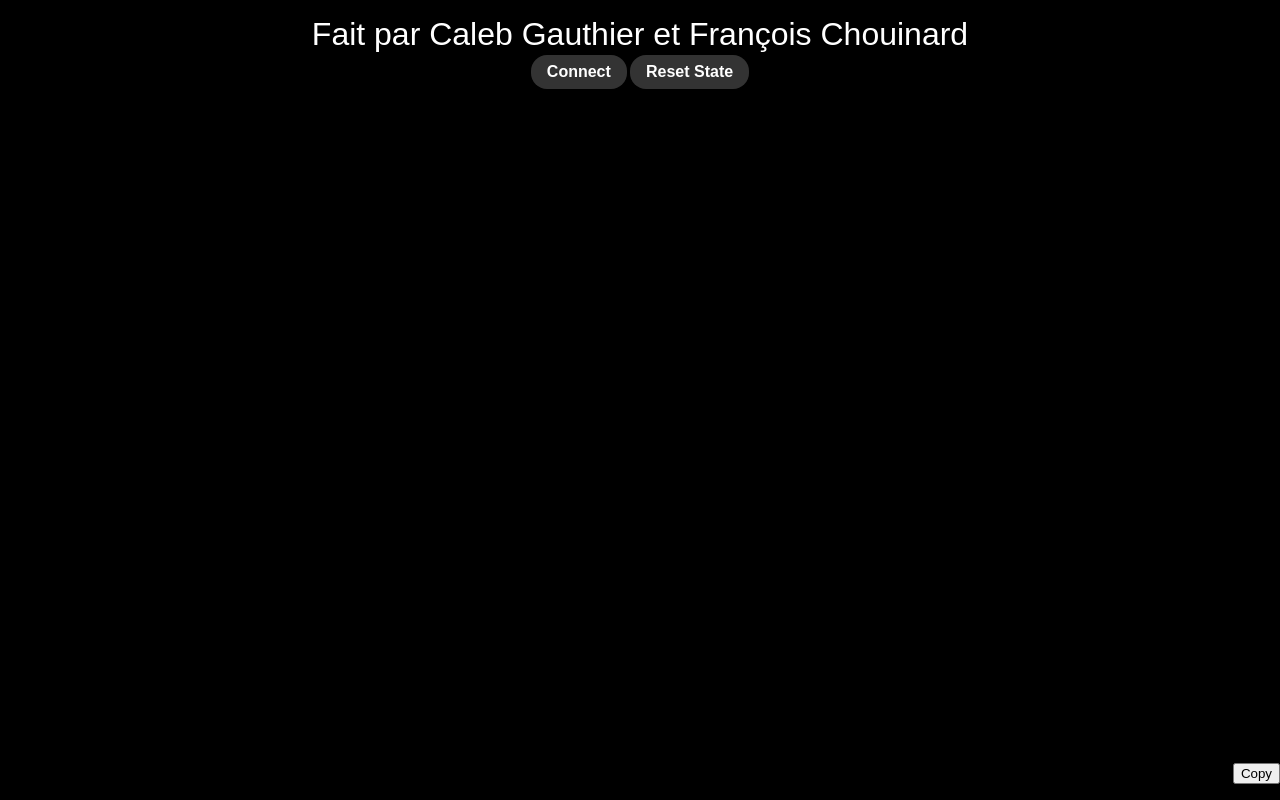
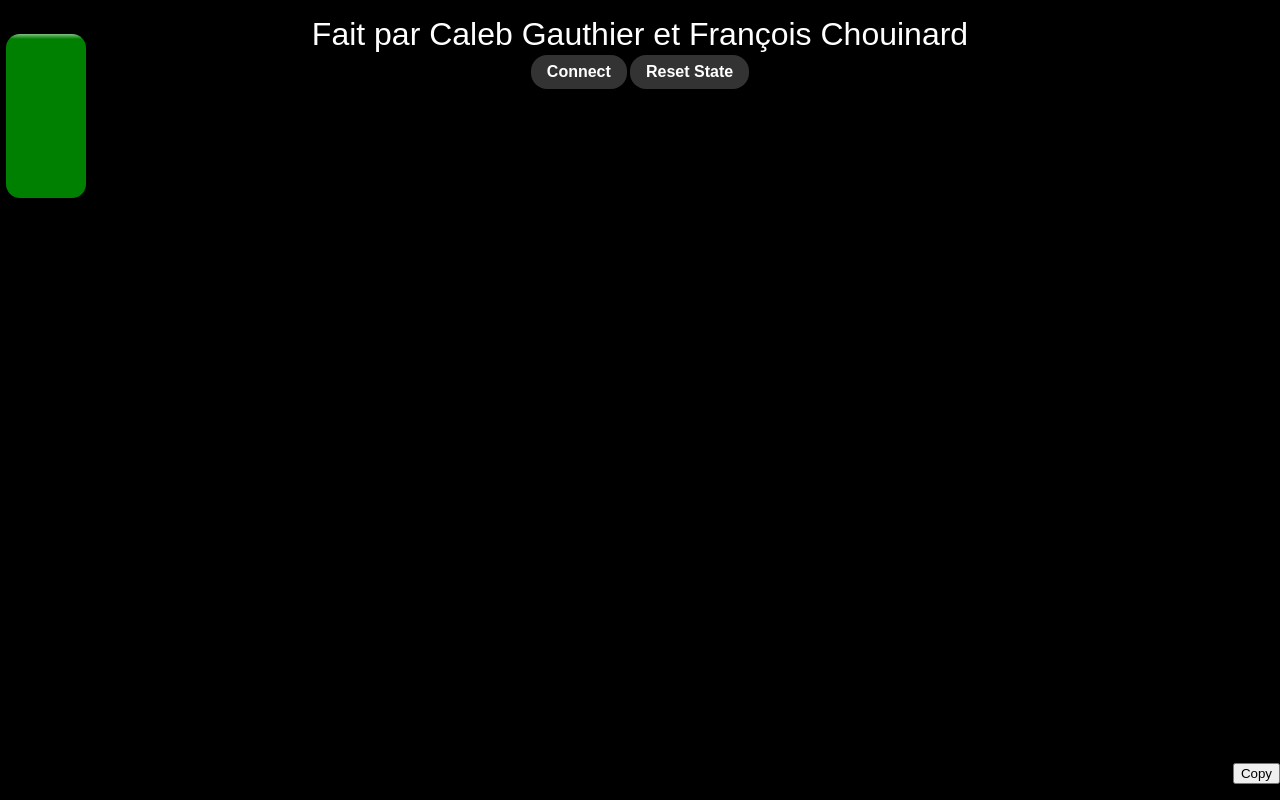
Before and after one commit to Mpouel/GAN, a plain HTML site: page index.html in a window 1280 px wide. Drawn offline with nearby package versions, Linux system fonts and the light colour scheme.

Commit message:
h h,mhkmkhyl

```diff
--- a/index.html
+++ b/index.html
@@ -3,8 +3,9 @@
 <head>
     <meta charset="UTF-8">
     <meta name="viewport" content="width=device-width, initial-scale=1.0">
-    <title>GAN Cube viewer</title>
+    <title>Cubic rub</title>
     <link rel="stylesheet" href="style.css">
+    <link href='https://unpkg.com/boxicons@2.1.2/css/boxicons.min.css' rel='stylesheet'>
 </head>
 <body>
     <iframe src="gan/" frameborder="0" class="cube-view" id="cube-view" allow="bluetooth"></iframe>
@@ -15,6 +16,15 @@
     </p>
     <div id="ctr-n"></div>
     <div id="ctr-m"></div>
+    <div class='cssBatterie' data-charge='100%'>
+        <div class='top'>
+        </div>
+        <div class='middle'>
+        </div>
+        <div class='charging'>
+          <i class='bx bxs-bolt'></i>
+        </div>
+      </div>
     <script src="script.js"></script>
 </body>
 </html>
--- a/script.js
+++ b/script.js
@@ -23,9 +23,6 @@ document.getElementById('cube-view').onload = function () {
         iframeWindow.console.log = function (...args) {
             // Push the logs to the array
             logs.push(args);
-
-            // Call the original console.log to still output logs to the console
-            originalLog.apply(iframeWindow.console, args);
         };
 
         // Function to get the captured logs
@@ -134,3 +131,7 @@ function clr_d2() {
     clrn.style.background = "pink" // Down
     clrm.style.background = "green" // Modifier (2)
 }
+
+
+
+// ba
--- a/style.css
+++ b/style.css
@@ -28,3 +28,74 @@ html body {
 #titanic {
     float: none;
 }
+
+.cssBatterie {
+    width: 92px;
+    height: calc(28px + 160px);
+    --height: calc(100% - 24px);
+    --width: calc(100% - 12px);
+    --background: white;
+    --visbility: hidden;
+    --backgroundEnd: green;
+    --oldmiddle: 0%;
+    --middle: 0%;
+    --border: black;
+    padding-top: 1rem;
+    overflow: hidden;
+  }
+  .cssBatterie:after {
+    position: relative;
+    content: "100%";
+    top: calc(0px - (var(--height)) * 2 + 30px - 0.5rem);
+    content: attr(data-charge);
+    color: black;
+    font-size: 1.5rem;
+    font-family: arial, sans-serif;
+    font-weight: bold;
+    left: calc((var(--width) - 12px - 0.5rem) / 2);
+  }
+
+  .cssBatterie .top {
+    position: relative;
+    background: black;
+    border-radius: 10px;
+    width: 30px;
+    bottom: -5px;
+    left: 50%;
+    transform: translate(-50%, 0px);
+    height: 12px;
+  }
+
+  .cssBatterie .middle {
+    width: var(--width);
+    height: var(--height);
+    border-radius: 10px;
+    background: linear-gradient(
+        180deg,
+        var(--background) calc(var(--middle) - 5px),
+        var(--backgroundEnd) calc(var(--middle) + 5px)
+      ),
+      linear-gradient(to bottom, var(--border) 100%, var(--border) 100%),
+      var(--border);
+    background-clip: content-box, border-box, border-box, border-box;
+    background-origin: content-box, border-box, border-box, border-box;
+    display: inline-block;
+    padding: 0px;
+    border-radius: 20px;
+    border: solid 6px transparent;
+  }
+
+  .cssBatterie .charging {
+    width: auto;
+    position: relative;
+    top: calc(0px - var(--height) / 2);
+    left: 50%;
+    transform: translate(-2.5rem, -50%);
+    font-size: 5rem;
+    color: #ffffff00;
+    background: black;
+    background: radial-gradient(circle, red, yellow);
+    -webkit-background-clip: text;
+    background-clip: text;
+    visibility: var(--visbility);
+  }
```
